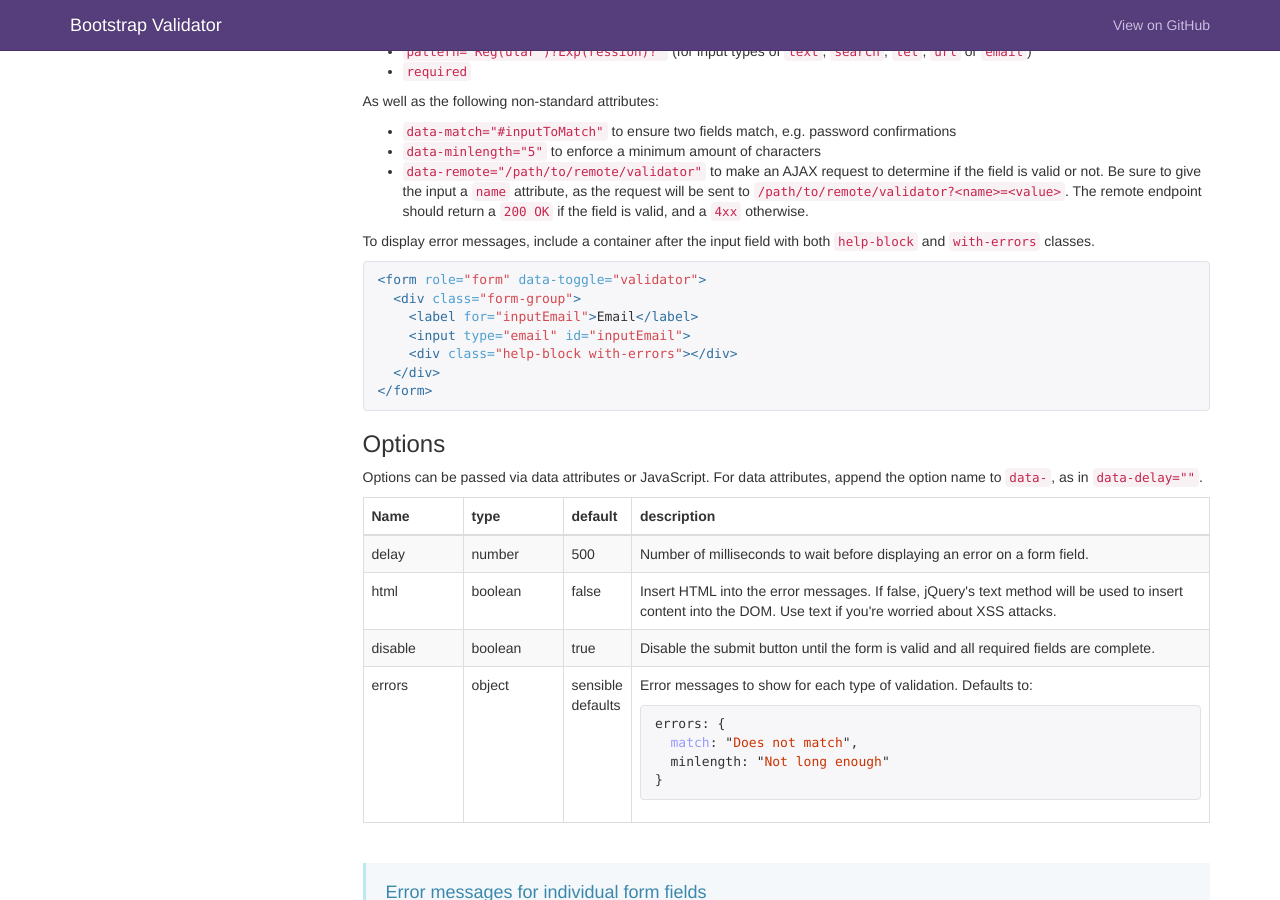
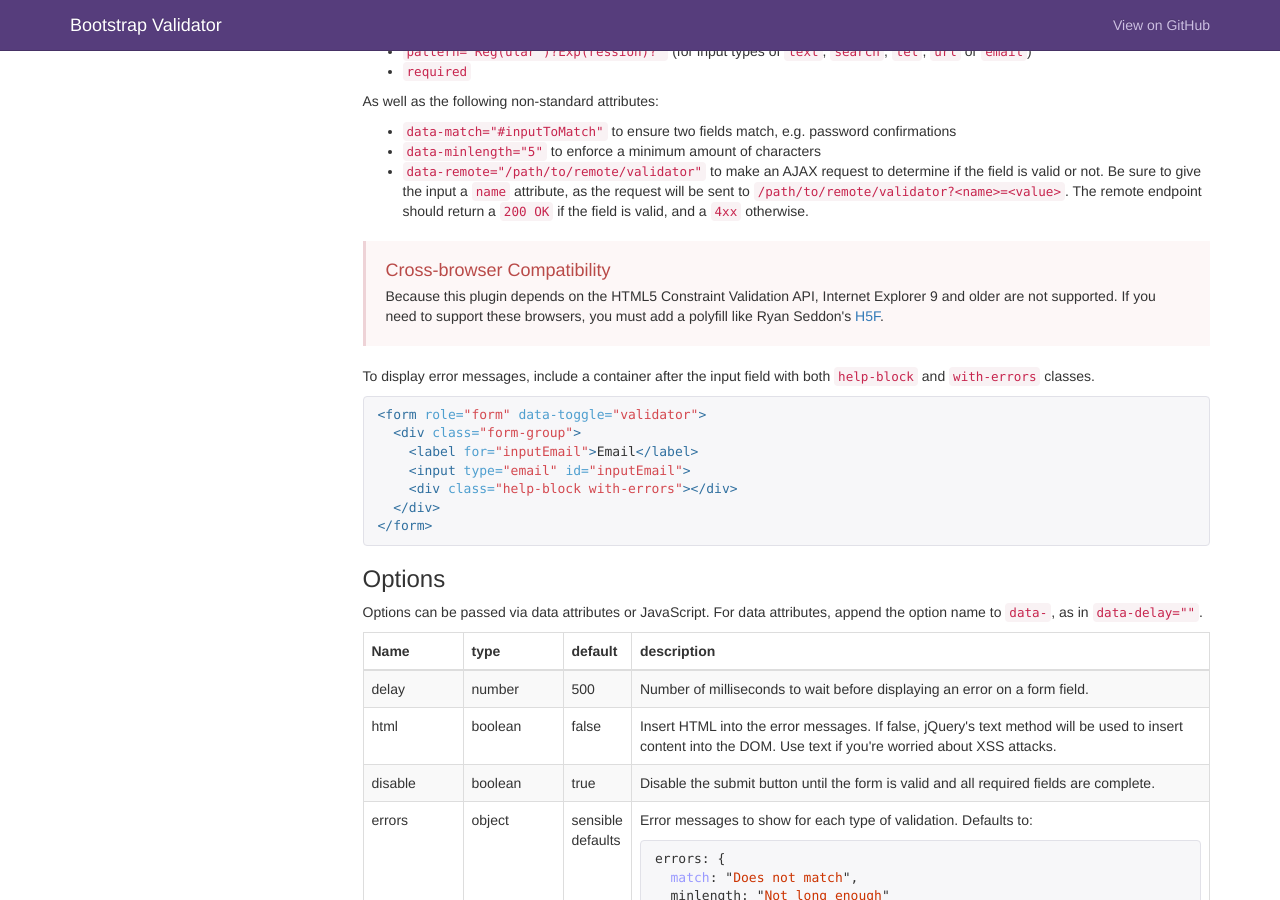
Before and after one commit to 1000hz/bootstrap-validator, a Jekyll site: the page built from docs/index.html, in a window 1280 px wide and 900 px high, scrolled down 2579 px. Built offline with Jekyll 4.4.1, drawn with Linux system fonts in a browser that asks for light colours; nearby versions of some CDN libraries; comment, search, counter and statistics services are not loaded.

Commit message:
adding a note about polyfills for IE9 and older. fixes #18.
dinosaur ass browsers. brown ass field browsers.

```diff
--- a/docs/index.html
+++ b/docs/index.html
@@ -173,6 +173,11 @@ $('#myForm').validator()
       <li><code>data-remote="/path/to/remote/validator"</code> to make an AJAX request to determine if the field is valid or not. Be sure to give the input a <code>name</code> attribute, as the request will be sent to <code>/path/to/remote/validator?&lt;name&gt;=&lt;value&gt;</code>. The remote endpoint should return a <code>200 OK</code> if the field is valid, and a <code>4xx</code> otherwise.</li>
     </ul>
 
+    <div class="bs-callout bs-callout-danger">
+      <h4>Cross-browser Compatibility</h4>
+      <p>Because this plugin depends on the HTML5 Constraint Validation API, Internet Explorer 9 and older are not supported. If you need to support these browsers, you must add a polyfill like Ryan Seddon's <a href="https://github.com/ryanseddon/H5F" target="_blank">H5F</a>.</p>
+    </div>
+
     <p>To display error messages, include a container after the input field with both <code>help-block</code> and <code>with-errors</code> classes.</p>
 
 
```
